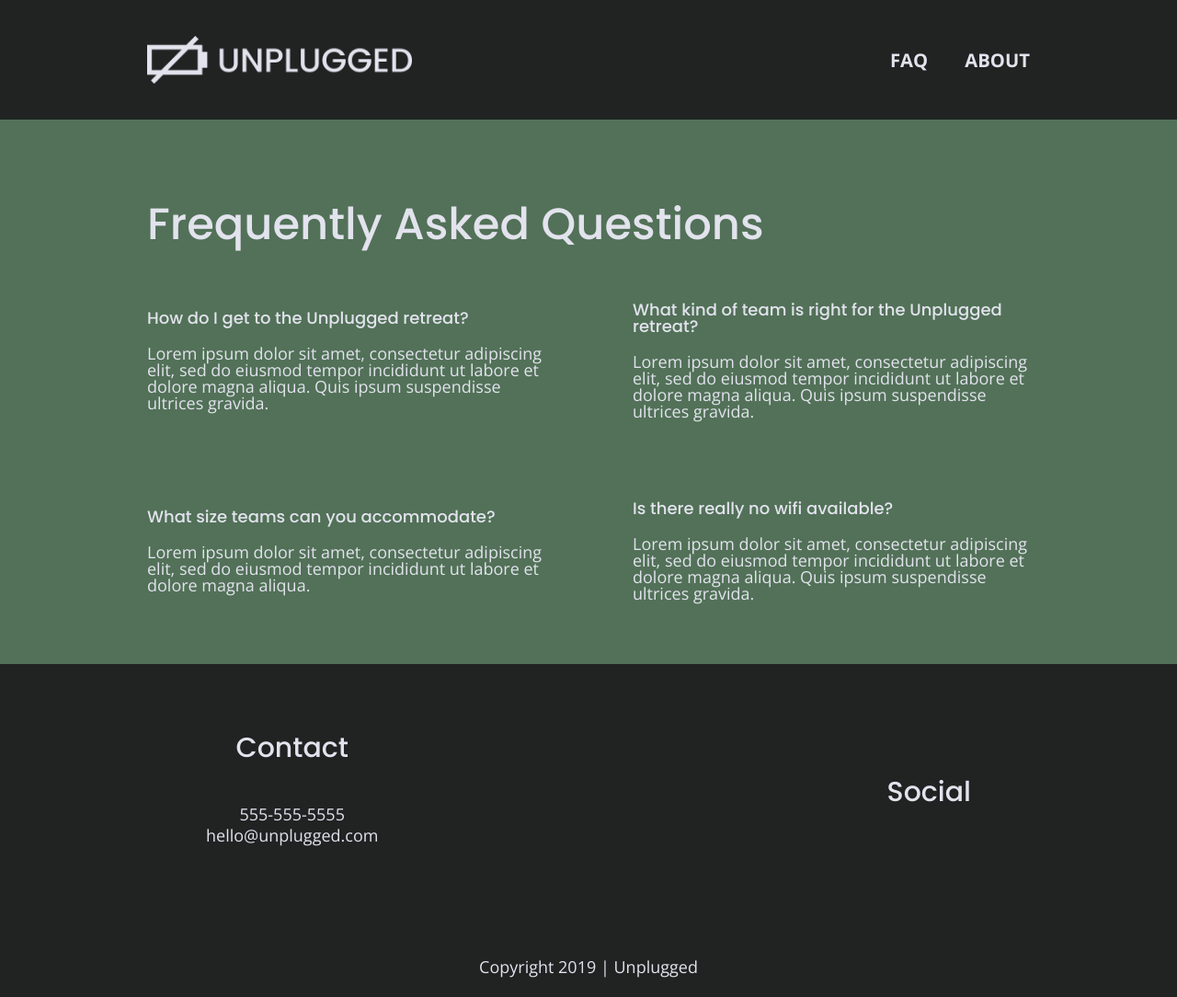
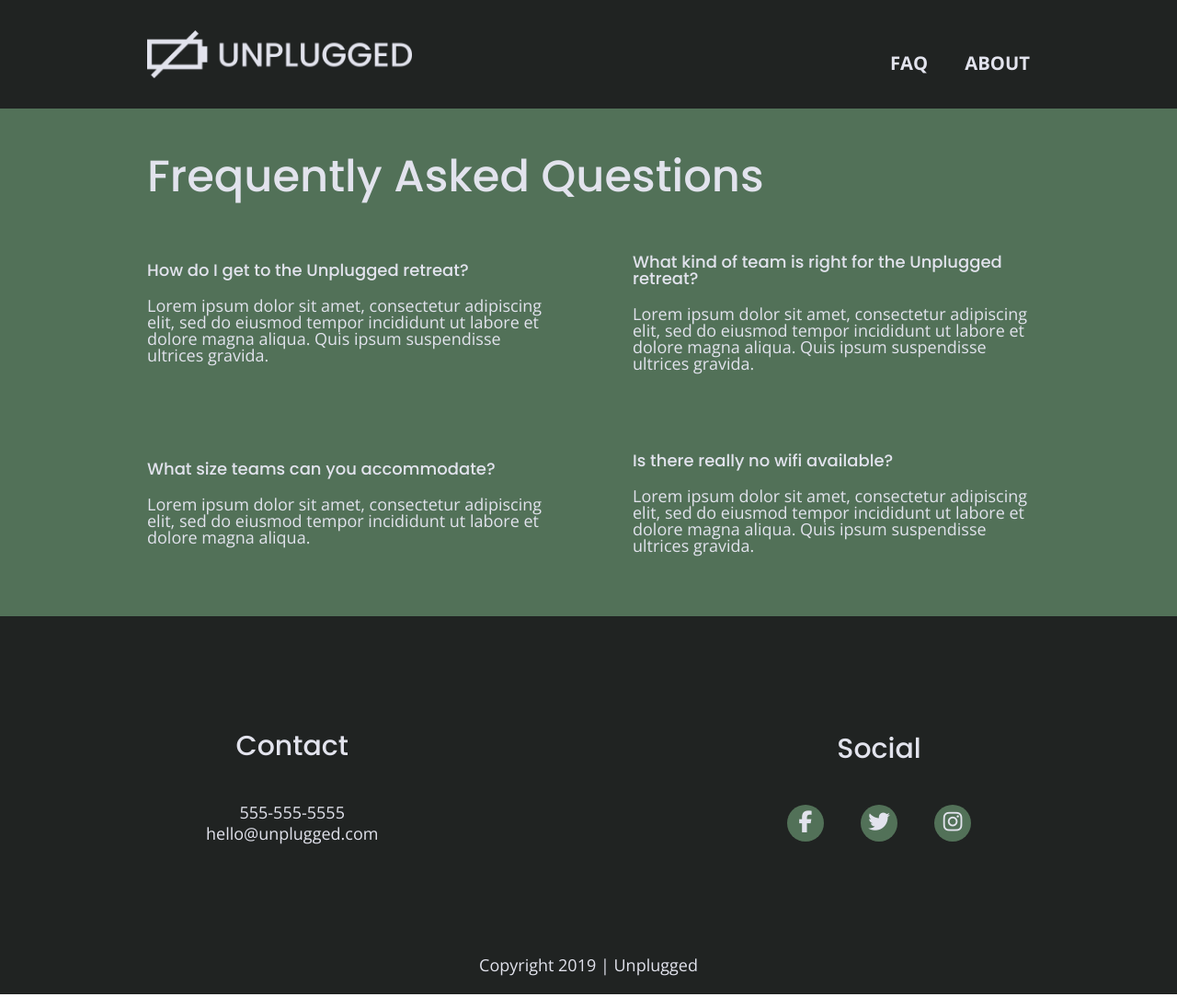
Before and after one commit to hchjackson/Unplugged-Responsive-Website, a website: page faq/index.html in a window 1280 px wide. Shown: the whole page at 92% size. Drawn offline with nearby package versions, Linux system fonts and the light colour scheme.

Commit message:
Added social media icons to footer

```diff
--- a/css/main.css
+++ b/css/main.css
@@ -103,6 +103,8 @@ body {
 ul,
 ol {
   list-style-type: none;
+  margin: 0;
+  padding: 0;
 }
 
 a {
@@ -114,6 +116,7 @@ h2 {
   font-family: 'Poppins', sans-serif;
   font-weight: 500;
   font-size: 1.875em;
+  margin: 0;
 }
 
 h3,
@@ -231,9 +234,17 @@ address {
    }
 
    footer .social-icons p {
+     background-color: #527158;
+     border-radius: 50%;
+     width: 40px;
+     height: 40px;
      display: flex;
      justify-content: center;
      align-items: center;
+   }
+
+   footer .social-icons p i {
+     font-size: 1.3125em;
    }
 
    footer .copyright {
@@ -247,11 +258,11 @@ address {
    .hero-area {
      background: url('../img/unplugged-retreat.jpg') center no-repeat #333;
      background-size: cover;
+     min-height: 500px;
+     padding-bottom: 75px;
      display: flex;
      justify-content: center;
      flex-flow: row wrap;
-     min-height: 250px;
-     padding-bottom: 75px;
    }
 
 
@@ -260,7 +271,7 @@ address {
      font-family: 'Poppins', Helvetica, Arial, sans-serif;
      font-weight: 500;
      line-height: 1.2;
-     margin-top: 0;
+/*     margin-top: 0; */
    }
 
    /* Aside */
@@ -605,13 +616,16 @@ address {
   }
 
   .features p {
-    margin: 0 60px;
+    margin: 0 60px; /* Fixes spacing around features icons */
   }
 
   .features .features-items-description {
     width: 62%;
   }
 
+.features i {
+  margin-bottom: 30px;
+}
 
   /* Reviews */
   .reviews article {
@@ -637,7 +651,7 @@ address {
   /* Footer */
   footer .content-wrapper {
     width: 65%;
-    margin-left: 100px 0;
+    margin: 100px 0;
   }
 
   footer .footer-content {
@@ -647,9 +661,21 @@ address {
     flex-direction: row;
   }
 
-  footer.contact {
+  footer .contact {
     margin-bottom: 0;
   }
+
+/* Font awesome method for styling icons */
+/*  footer .social {
+    margin-bottom: 50px;
+    margin-left: 40px;
+    margin-right: 0px;
+  }
+
+  footer span {
+    margin-left: 20px;
+    margin-right: 20px;
+  }*/
 
   footer h4 {
     font-size: 1.5em;
@@ -658,6 +684,11 @@ address {
 
   footer p {
     line-height: 1.285;
+  }
+
+  footer .social-icons {
+    width: 12.5em;
+    justify-content: space-between;
   }
 
   footer .copyright {
--- a/faq/index.html
+++ b/faq/index.html
@@ -84,13 +84,40 @@
                   <h4>Social</h4>
                   <div class="social-icons">
                       <p>
-                        <a href="https://www.facebook.com/Skillcrush/" target="_blank"></a>
+                        <a href="https://www.facebook.com/Skillcrush/" target="_blank"><i class="fab fa-facebook-f"></i></a>
+
+                          <!-- Font awesome method for styling icons ------
+                          <span class="fa-stack">
+                            <i class="fas fa-circle fa-stack-2x" style="color:#527158"></i>
+                            <i class="fab fa-facebook-f fa-stack-1x fa-inverse"></i>
+                          </span>
+                        </a>
+                        -->
+
                       </p>
                       <p>
-                        <a href="https://www.twitter.com/Skillcrush/" target="_blank"></a>
+                        <a href="https://www.twitter.com/Skillcrush/" target="_blank"><i class="fab fa-twitter"></i></a>
+
+                          <!-- Font awesome method for styling icons ------
+                          <span class="fa-stack">
+                            <i class="fas fa-circle fa-stack-2x" style="color:#527158"></i>
+                            <i class="fab fa-twitter fa-stack-1x fa-inverse"></i>
+                          </span>
+                        </a>
+                        -->
+
                       </p>
                       <p>
-                        <a href="https://www.instagram.com/skillcrush/" target="_blank"></a>
+                        <a href="https://www.instagram.com/skillcrush/" target="_blank"><i class="fab fa-instagram"></i></a>
+
+                          <!-- Font awesome method for styling icons ------
+                          <span class="fa-stack">
+                            <i class="fas fa-circle fa-stack-2x" style="color:#527158"></i>
+                            <i class="fab fa-instagram fa-stack-1x fa-inverse"></i>
+                          </span>
+                        </a>
+                        -->
+
                       </p>
                   </div>
               </div>
```
Also changed, not shown: about/index.html (+30 -3 lines), index.html (+31 -4 lines).
